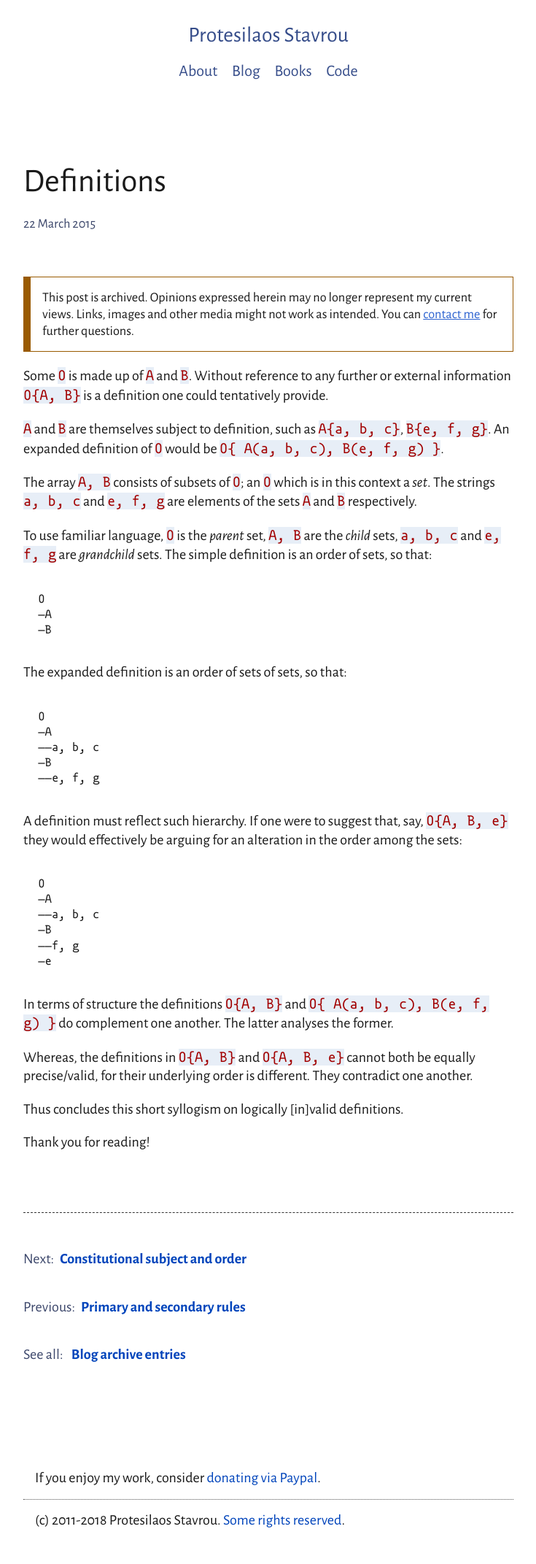
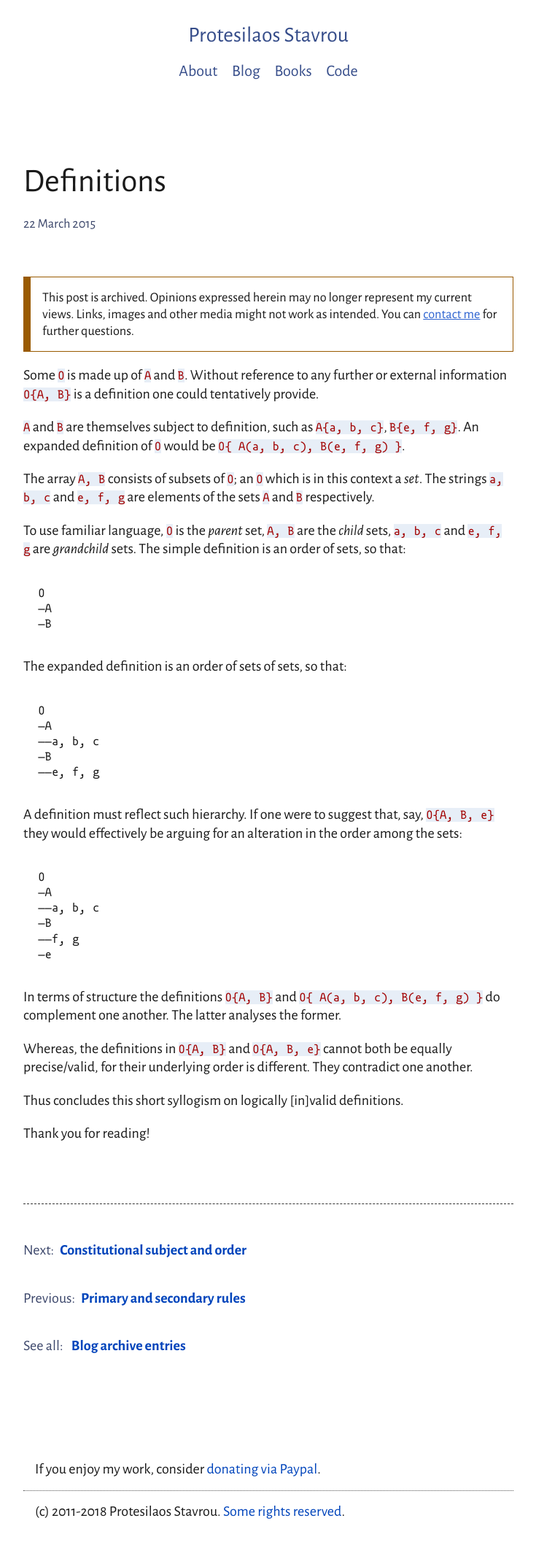
Before and after one commit to protesilaos/protesilaos.github.io, a Jekyll site: the page built from _archive/2015/2015-03-22-definitions.md, in a window 1280 px wide. Shown: the whole page at 73% size, without its empty margins (272-1007 px from the left). Built offline with Jekyll 4.4.1, drawn with Linux system fonts in a browser that asks for light colours.

Commit message:
Inline code element has a font-size that looks proportionate to the sans font

```diff
--- a/_sass/_post.scss
+++ b/_sass/_post.scss
@@ -78,8 +78,11 @@
 p,
 li {
     code {
+        @include fluid-font-size($xssize);
+
         background: $inlinecodebg;
         color: $inlinecodefg;
+        font-size: $ssize;
     }
 }
 
```
